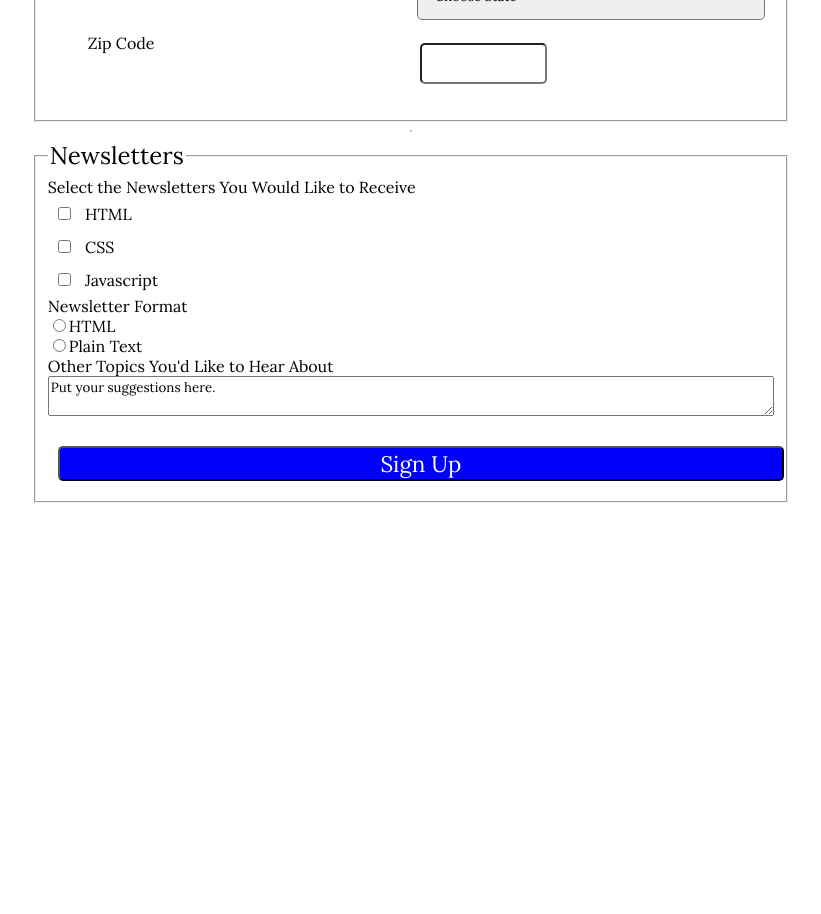
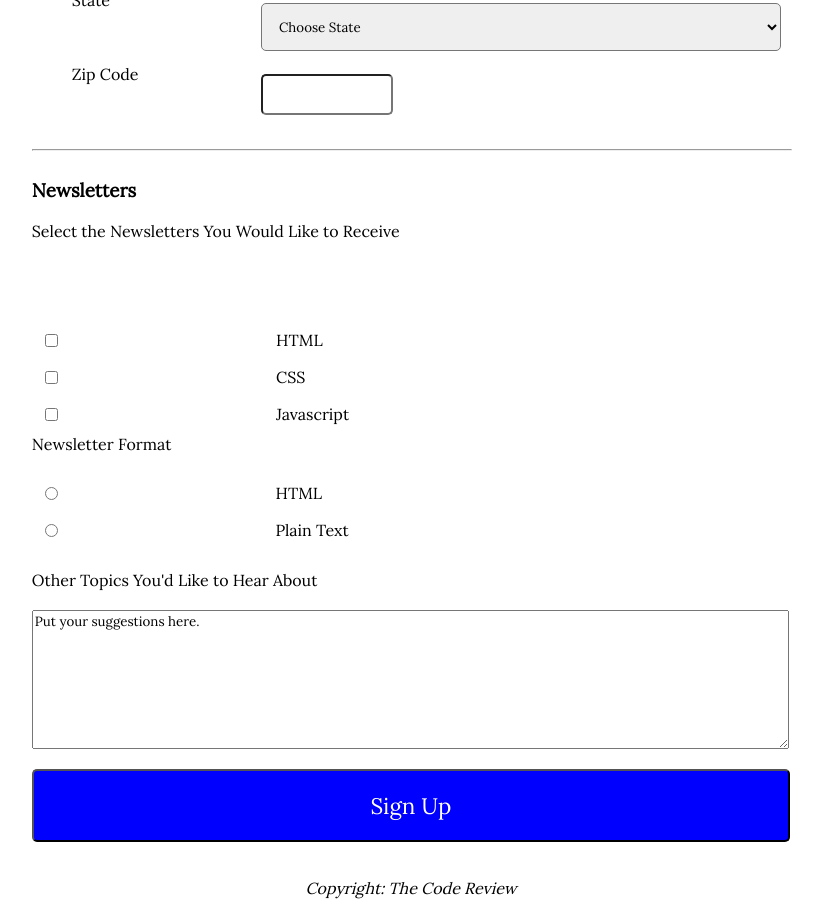
Before and after one commit to mmcnulty42/Project3, a plain HTML site: page FormSite/index.html in a window 1280 px wide. Shown: the part 636-1550 px from the top of the page, without its empty margins (229-1050 px from the left). Before the commit the page ends 1147 px from the top, so only its background shows below. Drawn offline with Linux system fonts and the light colour scheme.

Commit message:
Add files via upload

```diff
--- a/FormSite/index.html
+++ b/FormSite/index.html
@@ -10,7 +10,7 @@
 </head>
 <body>
 <div >
-<p class="codereview">The Code Review</p>
+<p class="codereview">THE CODE REVIEW</p>
 </div>
 <div class="newsletter">
 <p>Signup for Our Newsletter</p>
@@ -20,7 +20,7 @@
 </div>
 
 <form class="form">
-    <fieldset><legend>Contact Information</legend><br>
+    <h3><b>Contact Information</b></h3><br>
         <ul><li class="form-row"><label for="fullname">Full Name</label><br>
             <input type="text" name="text" id="fullname" placeholder="required"><br></li>
             <li class="form-row"><label  for="em">Email Address</label><br>
@@ -41,28 +41,31 @@
 <option value="Washington">Washington</option>
 </select><br></li>
 <li class="form-row1 form-row" ><label for="zipcode" class="label">Zip Code</label><br>
-<input type="text" name="zipcode" id="zipcode"></li></ul></fieldset>
-<hr><fieldset>
-    <legend>Newsletters</legend>
+<input type="text" name="zipcode" id="zipcode"></li></ul>
+
+<hr class="hr">
+   <h3><b>Newsletters</b></h3>
+
 <label >Select the Newsletters You Would Like to Receive</label><br>
+<table>
+<tr><td><input type="checkbox" id="news1" name="newsletters1" value="HTML"></td>
+<td><label for="news1">HTML</label></td></tr><br>
+<tr><td><input type="checkbox" id="news2" name="newsletters2" value="CSS"></td>
+<td><label for="news2">CSS</label></td></tr><br>
+<tr><td><input type="checkbox" id="news3" name="newsletters3" value="Javascript"></td>
+<td><label for="news3">Javascript</label></td></tr><br></table>
+Newsletter Format<br>
+<table><tr><td><input type="radio" id="type" name="newsletterformat" value="HTML"></td>
+    <td><label for="type">HTML</label></td></tr><br>
+<tr><td><input type="radio" id="type2" name="newsletterformat" value="PlainText"></td><td><label for="type2">Plain Text</label></td></tr></table><br>
+<label for="textarea">Other Topics You'd Like to Hear About</label><br>
+<textarea id="textarea" name="textarea" >
+Put your suggestions here.
+</textarea><br>
+<input class="submit" type="submit" value="Sign Up"><br>
 
-<input type="checkbox" id="news1" name="newsletters1" value="HTML">
-<label for="news1">HTML</label><br>
-<input type="checkbox" id="news2" name="newsletters2" value="CSS">
-<label for="news2">CSS</label><br>
-<input type="checkbox" id="news3" name="newsletters3" value="Javascript">
-<label for="news3">Javascript</label><br>
-Newsletter Format<br>
-<input type="radio" id="type" name="newsletterformat" value="HTML"><label for="type">HTML</label><br>
-<input type="radio" id="type2" name="newsletterformat" value="PlainText"><label for="type2">Plain Text</label><br>
-<label for="textarea">Other Topics You'd Like to Hear About</label><br>
-<div class="flex-container"><div><textarea id="textarea" name="textarea" >
-Put your suggestions here.
-</textarea><br></div>
-<input class="submit" type="submit" value="Sign Up"><br></div>
-</fieldset>
 </form>
-
+<p class="code"><i>Copyright: The Code Review</i></p>
 
 </body>
 
--- a/FormSite/styles.css
+++ b/FormSite/styles.css
@@ -1,7 +1,7 @@
-.codereview {background-color:rgb(122, 40, 40); text-align:center;
-font-size:1.7em; color:white;}
+.codereview {background-color:rgb(122, 40, 40); text-align:center; padding:15px;
+font-size:1.7em; color:white; margin:0px;}
 
-* {font-family: 'Lora', serif; }
+* {font-family: 'Lora', serif;  }
 
 .newsletter {text-align:center; font-size:1.4em;}
 
@@ -19,22 +19,30 @@ input[type=select] {margin:10px; padding:10px; flex:1; }
 
 input[type=checkbox] {margin:10px; padding:10px; border-radius:5px;}
 
-input[type=submit] {margin:10px; border-radius:5px; background-color:blue; color:white;
+input[type=radio] {margin:10px; padding:10px; border-radius:5px; }
+
+input[type=submit] { width:100%; border-radius:5px; background-color:blue; color:white;
 
 
     font-size:1.4em;}
 
 .form {display:flex; flex-direction:column;}
 
+hr {width:100%;}
+.hr {width:100%;}
+
 ul {list-style-type:none;}
 
 input:focus{outline:solid;}
 
+#type {text-align:left;}
 
-.flex-container div {display:flex; flex-direction:column; flex-grow:1;}
+.flex-container div {display:flex; flex-direction:column; flex-grow:1; justify-content:flex-start;}
 
-#textarea {min-width:15em; justify-content:center;}
-.submit {width:100%; flex:1; justify-content:center;}
+#textarea {min-width:15em; justify-content:center; height:10em; width:99%;}
+.submit {width:100%; flex:1; padding:20px;}
+
+.code {text-align:center;}
 
 .form-row > label {
     width: 25%;
@@ -52,9 +60,9 @@ select {margin:1em; border-radius:5px; padding:1em;}
 
 @media (min-width:768px) {.form-row >input {display:flex; flex:1;}
 .form {margin:auto; width:60%;}
-.form-row {display:flex; }
-.form-row > label{display:flex; flex:1;}
+.form-row {display:flex; flex:1; }
+.form-row > label{display:flex; width:25%;}
 .form-row {justify-content:flex-start;}
 .form-row1 {justify-content:flex-start;}
-.label {max-width:47%;} #zipcode {max-width:15%;}
+.label {max-width:47%;} #zipcode {max-width:15%;} hr {width:60%;}
 }
```
